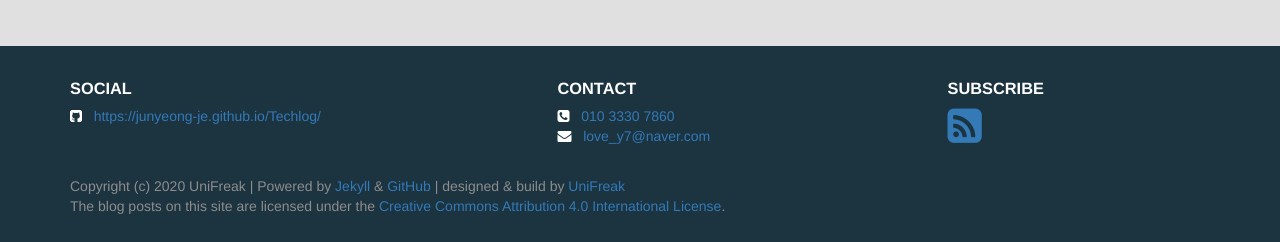
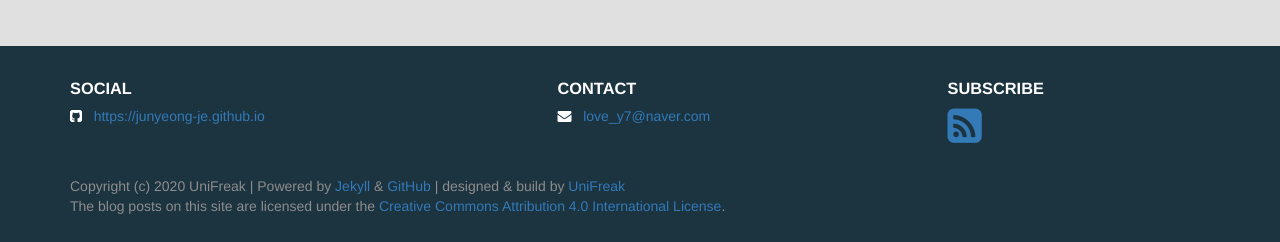
Before and after one commit to junyeong-je/junyeong-je.github.io, a Jekyll site: the page built from index.html, in a window 1280 px wide. Shown: the part 1689-1931 px from the top of the page. Built offline with Jekyll 4.4.1, drawn with Linux system fonts in a browser that asks for light colours; the list of posts is cut into pages by our own code.

Commit message:
Update me.yml

```diff
--- a/_data/me.yml
+++ b/_data/me.yml
@@ -12,14 +12,14 @@ skills:
     list: ["Shell", "Python", "SQL", "HTML", "Markdown"]
   - name: "Framework"
     icon-class: "fa fa-th-list"
-    list: ["AWS", "TOAST", "Pycharm"]
+    list: ["AWS", "TOAST"]
   - name: "Tools"
     icon-class: "fa fa-cogs"
-    list: ["Linux", "ELK Stack", "Docker", "Git", "SublimeText", "MySQL", "Nginx", "Redis", "Composer", "Jekyll", "Ansible"]
+    list: ["Linux", "Pycharm", "ELK Stack", "Docker", "Git", "SublimeText", "MySQL", "Nginx", "Redis", "Composer", "Jekyll", "Ansible"]
 
 display_name: UniFreak
 contact:
-  - {name: "Mobile", icon-class: "fa fa-phone-square", text: "010 3330 7860", link: "tel: 01033307860"}
+#  - {name: "Mobile", icon-class: "fa fa-phone-square", text: "010 3330 7860", link: "tel: 01033307860"}
   - {name: "Email", icon-class: "fa fa-envelope", text: "love_y7@naver.com", link: "mailto: love_y7@naver.com"}
 social:
-  - {name: "GitHub", icon-class: "fa fa-github-square", text: "https://junyeong-je.github.io/Techlog/", link: "https://junyeong-je.github.io/Techlog/"}
+  - {name: "GitHub", icon-class: "fa fa-github-square", text: "https://junyeong-je.github.io", link: "https://junyeong-je.github.io"}
```
